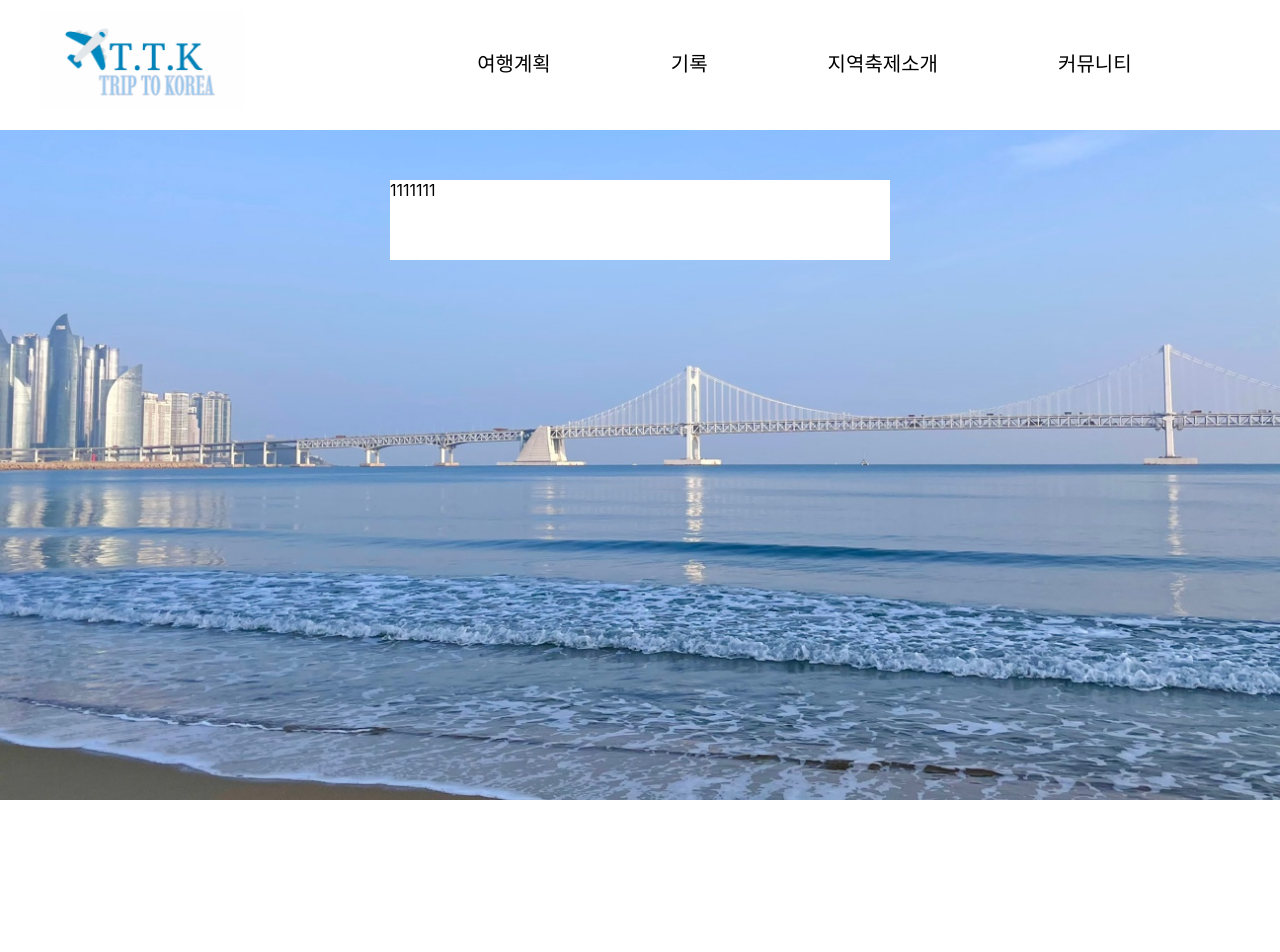
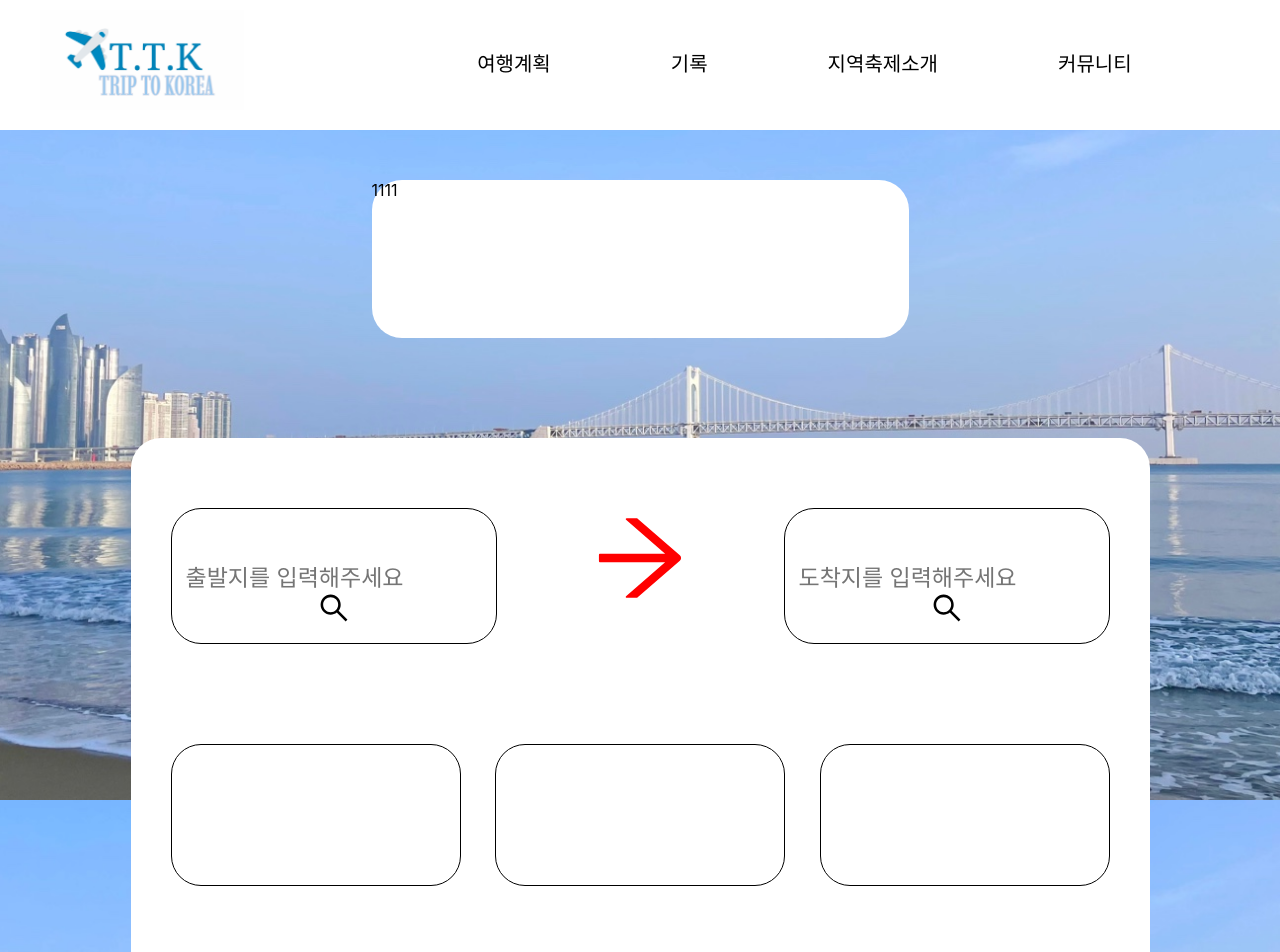
Before and after one commit to Letgojo/Web_project, a React (Create React App) app in the folder letgotrip/: page /TripPlan/Yes1 in a window 1280 px wide. Shown: the top 952 px of the page. Before the commit the page ends 800 px from the top, so only its background shows below. Built offline with nearby package versions, Linux system fonts and the light colour scheme.

Commit message:
여행계획

```diff
--- a/letgotrip/src/components/Communityform.jsx
+++ b/letgotrip/src/components/Communityform.jsx
@@ -32,14 +32,17 @@ const SearchInput = styled.input`
     border-radius : 30px;
     border : 0px;
     `
-
+const Write = styled.div`
+    cursor : pointer;
+    font-size : 30px;
+`
 const Communityform = () => {
     return (
         <Template>
             <Writeform>
-                <p>글쓰기</p>
+                <Write>글쓰기</Write>
                 <Search>
-                <SearchInput type="text" /><SearchOutlined /> 검색
+                <SearchInput type="text" /><span><SearchOutlined /> 검색</span>
                 </Search>
             </Writeform>
         </Template>
--- a/letgotrip/src/components/TripPlanYes1.jsx
+++ b/letgotrip/src/components/TripPlanYes1.jsx
@@ -1,20 +1,72 @@
     import React from 'react';
     import styled from 'styled-components';
+    import {SearchOutlined,ArrowRightOutlined} from "@ant-design/icons"
     const Transportation = styled.div`
         background-color : white;
         margin : 50px auto;
-    width : 500px;
-    height : 80px;
+        width : 537px;
+        height : 158px;
         display : flex;
+        border-radius : 30px;
     `
-
+    const TripPlancalrndar = styled.div`
+        background-color : white;
+        margin : 100px auto;
+        width : 939px;
+        height : 522px;
+        border-radius : 30px;
+        padding : 40px;
+        padding-top : 70px;
+    `
+    const Location = styled.div`
+        display : flex;
+        justify-content: space-between;
+    `
+    const LocationStartorFinsh = styled.div`
+        border : 1px solid black;
+        border-radius : 30px;
+        height : 134px;
+        width :324px;
+        text-align : center;
+    `
+    const LocationStart = styled.input`
+        border : 0px;
+        margin-top : 55px;
+        font-size : 23px;
+    `
+    const GoDay = styled.div`
+        margin-top: 100px;
+        display : flex;
+        justify-content: space-between;
+    `
+    const StartorFinshDay = styled.div`
+        width : 288px;
+        height :140px;
+        border : 1px solid black;
+        border-radius : 30px;
+    `
     const TripPlan_Yes1 = () => {
         return (
             <>
                 <Transportation>
-                1111111
+                    1111
                 </Transportation>
-
+                <TripPlancalrndar >
+                    <Location>
+                    <LocationStartorFinsh >
+                        <LocationStart type="text"  placeholder='출발지를 입력해주세요'/><SearchOutlined style={{fontSize:"30px",cursor:"pointer"}}/>
+                    </LocationStartorFinsh>
+                    <ArrowRightOutlined style={{fontSize:"100px",color:"red"}}/>
+                    <LocationStartorFinsh >
+                    <LocationStart type="text"  placeholder='도착지를 입력해주세요'/><SearchOutlined style={{fontSize:"30px",cursor:"pointer"}}/>
+                    </LocationStartorFinsh>
+                    </Location>
+                    <GoDay>
+                    <StartorFinshDay></StartorFinshDay>
+                    <StartorFinshDay></StartorFinshDay>
+                    <StartorFinshDay></StartorFinshDay>
+                    </GoDay>
+                </TripPlancalrndar>
             </>
         );
     };
```
Lines whose indentation alone changed are shown as unchanged.
